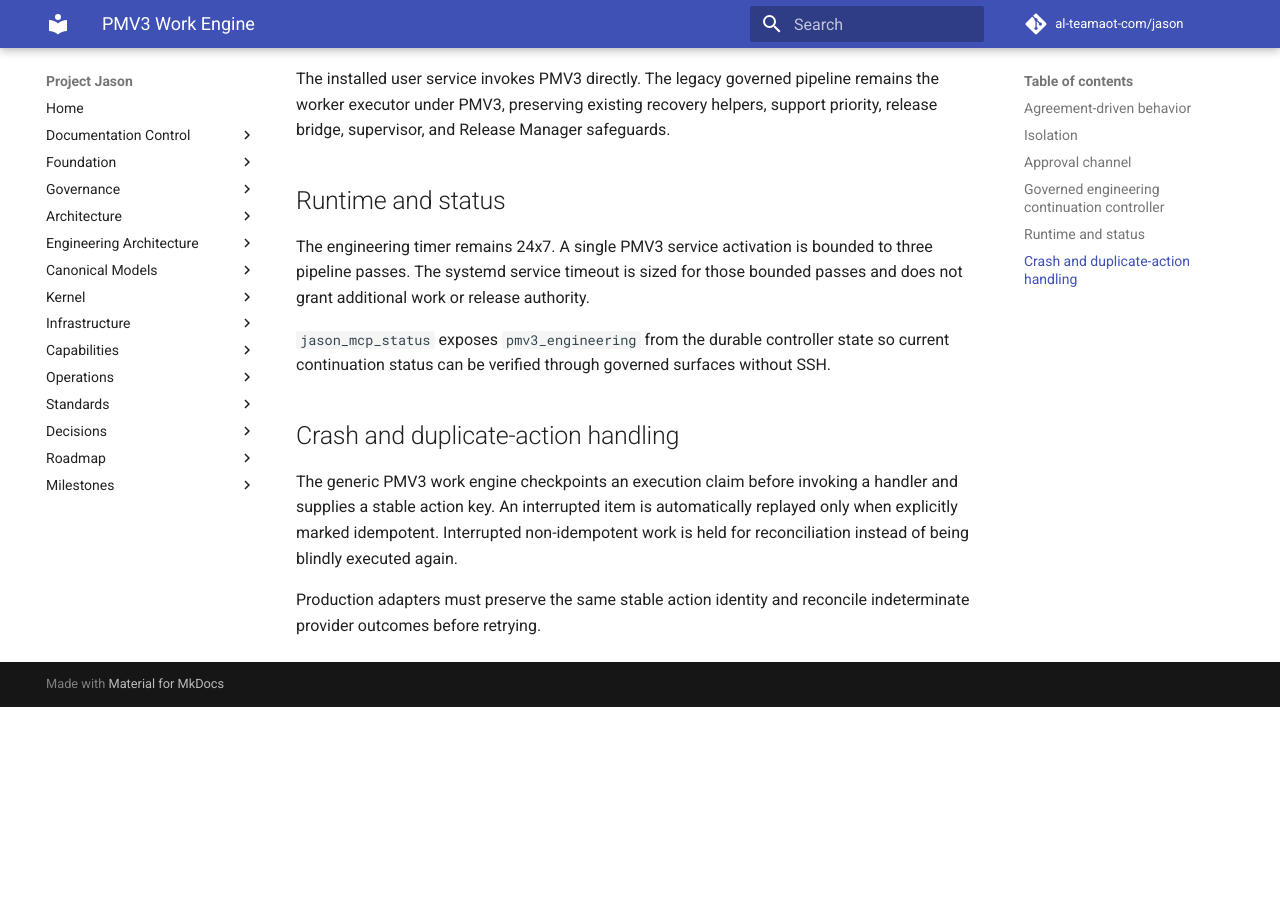
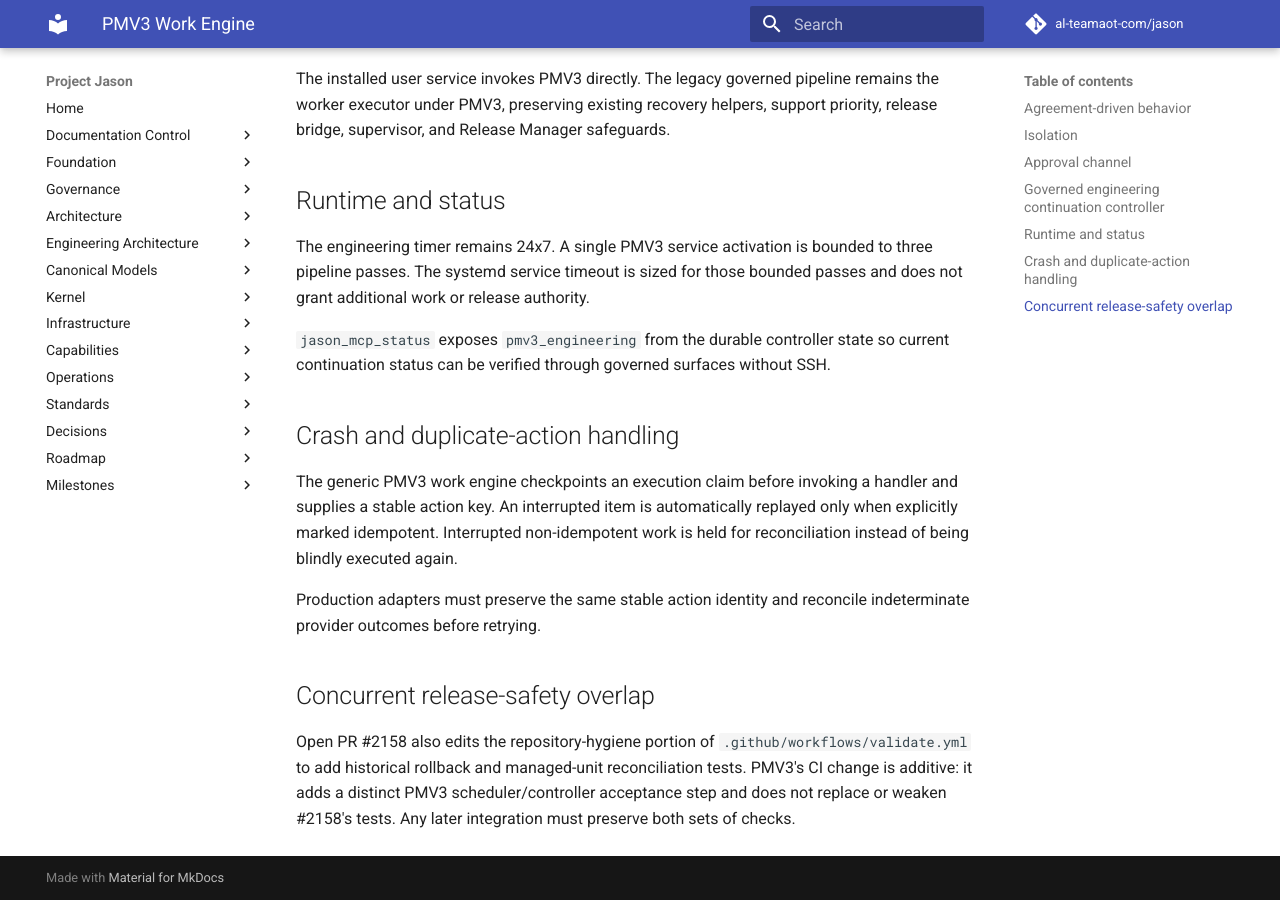
Before and after one commit to al-teamaot-com/jason, an MkDocs documentation site: the page built from docs/engineering/PMV3-Work-Engine.md, in a window 1280 px wide and 900 px high, scrolled down 1615 px. Built offline with MkDocs 1.6.1 and Material for MkDocs 9.7.7, drawn with Linux system fonts in a browser that asks for light colours; comment, search, counter and statistics services are not loaded; before the commit the page ends 2322 px from its top, so only the background shows below that.

Commit message:
PMV3: record concurrent release-safety test overlap

```diff
--- a/docs/engineering/PMV3-Work-Engine.md
+++ b/docs/engineering/PMV3-Work-Engine.md
@@ -92,3 +92,12 @@ is held for reconciliation instead of being blindly executed again.
 
 Production adapters must preserve the same stable action identity and reconcile
 indeterminate provider outcomes before retrying.
+
+
+## Concurrent release-safety overlap
+
+Open PR #2158 also edits the repository-hygiene portion of
+`.github/workflows/validate.yml` to add historical rollback and managed-unit
+reconciliation tests. PMV3's CI change is additive: it adds a distinct PMV3
+scheduler/controller acceptance step and does not replace or weaken #2158's
+tests. Any later integration must preserve both sets of checks.
```
